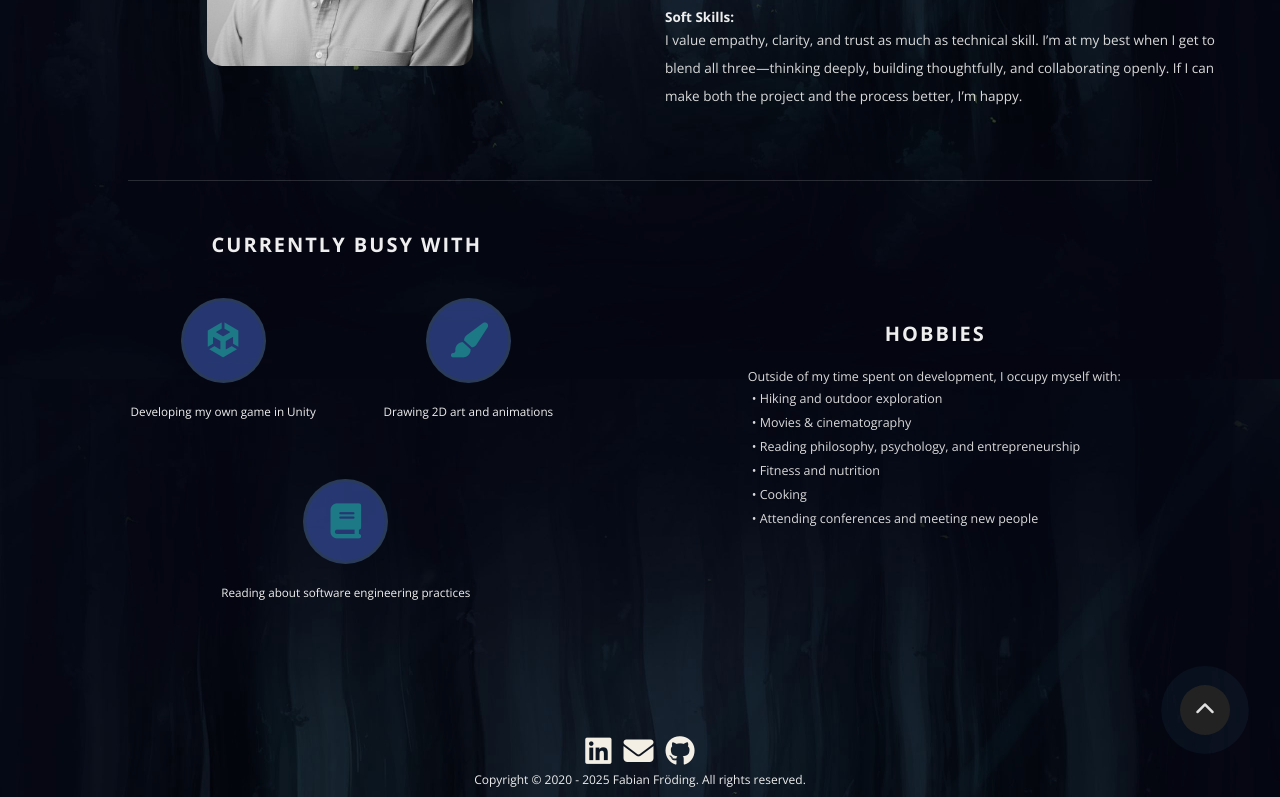
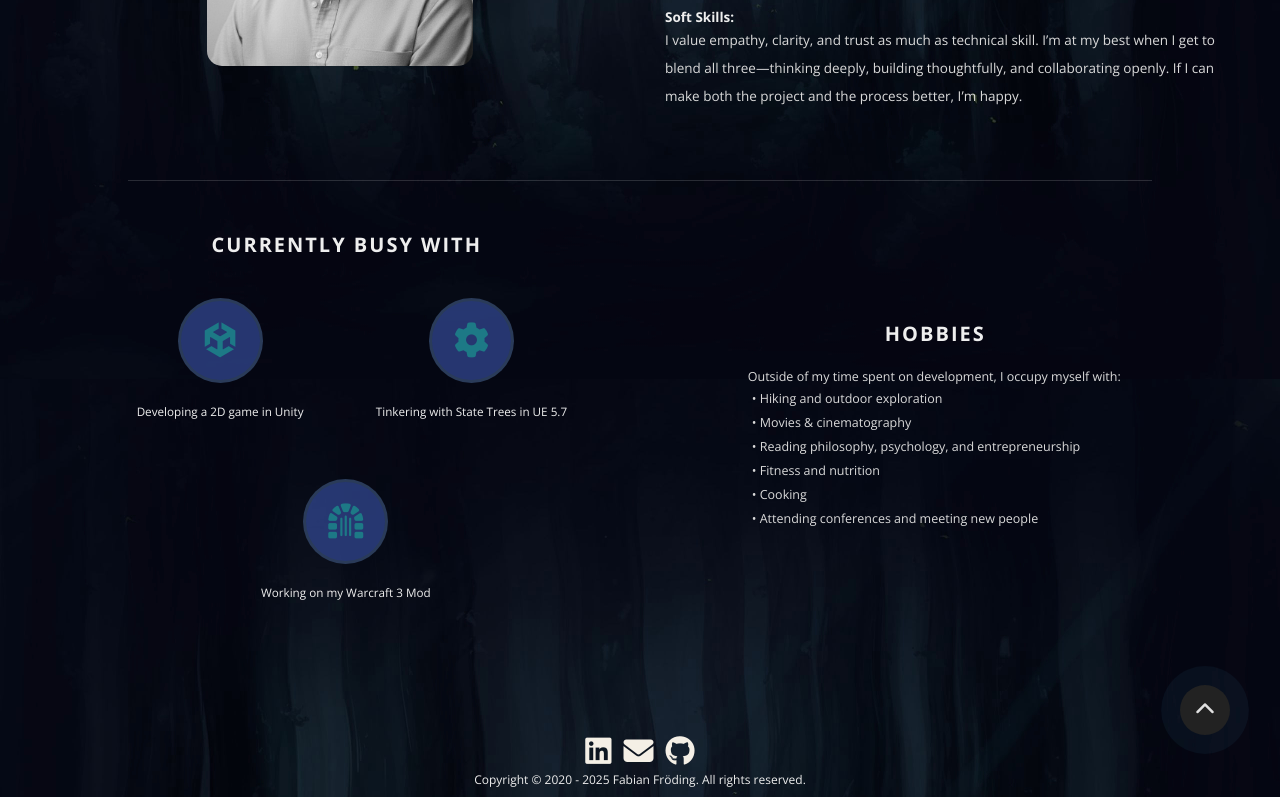
Before and after one commit to fabianfroding/gh-pages-src, a Vue app: page /about in a window 1280 px wide. Shown: the part 421-1218 px from the top of the page. Built offline with nearby package versions, Linux system fonts and the light colour scheme.

Commit message:
Update about

```diff
--- a/src/views/About.vue
+++ b/src/views/About.vue
@@ -43,21 +43,21 @@
 								<div class="icon-container">
 									<i class="fa-brands fa-unity"></i>
 								</div>
-								<h3>Developing my own game in Unity</h3>
+								<h3>Developing a 2D game in Unity</h3>
 							</div>
 
 							<div class="skill">
 								<div class="icon-container">
-									<i class="fa-solid fa-paintbrush"></i>
+									<i class="fa-solid fa-gear"></i>
 								</div>
-								<h3>Drawing 2D art and animations</h3>
+								<h3>Tinkering with State Trees in UE 5.7</h3>
 							</div>
 
 							<div class="skill">
 								<div class="icon-container">
-									<i class="fa-solid fa-book"></i>
+									<i class="fa-solid fa-dungeon"></i>
 								</div>
-								<h3>Reading about software engineering practices</h3>
+								<h3>Working on my Warcraft 3 Mod</h3>
 							</div>
 						</div>
 					</div>
```
